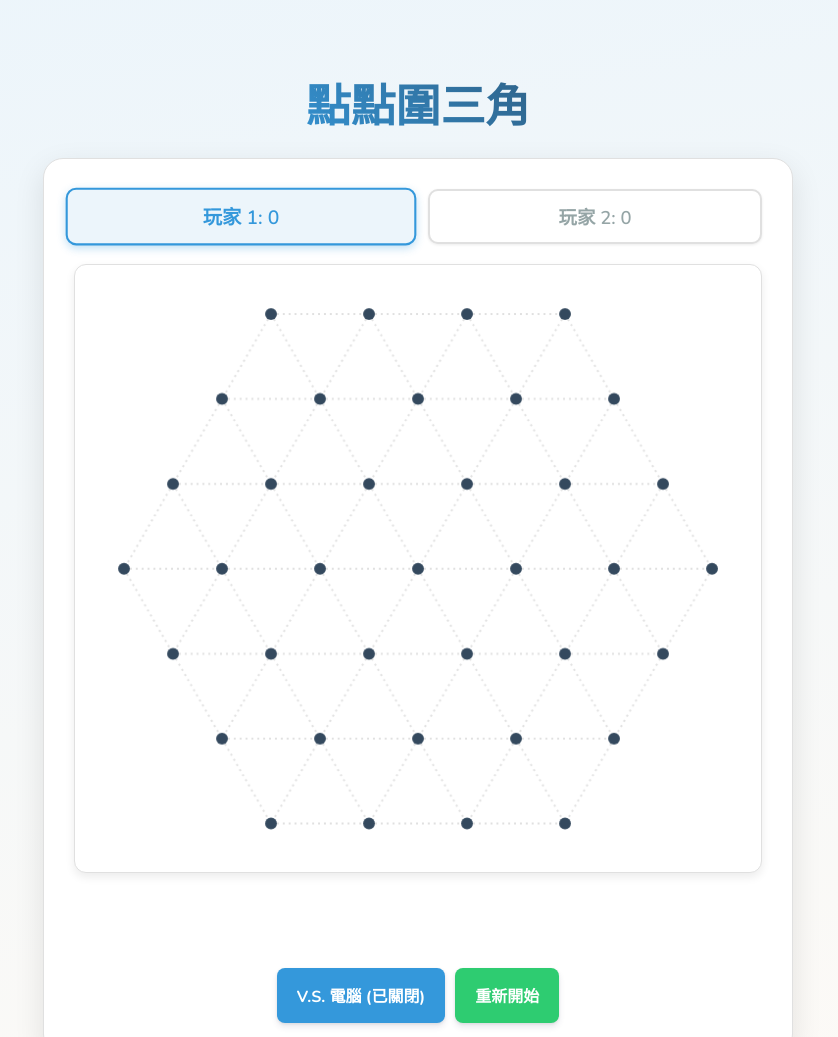
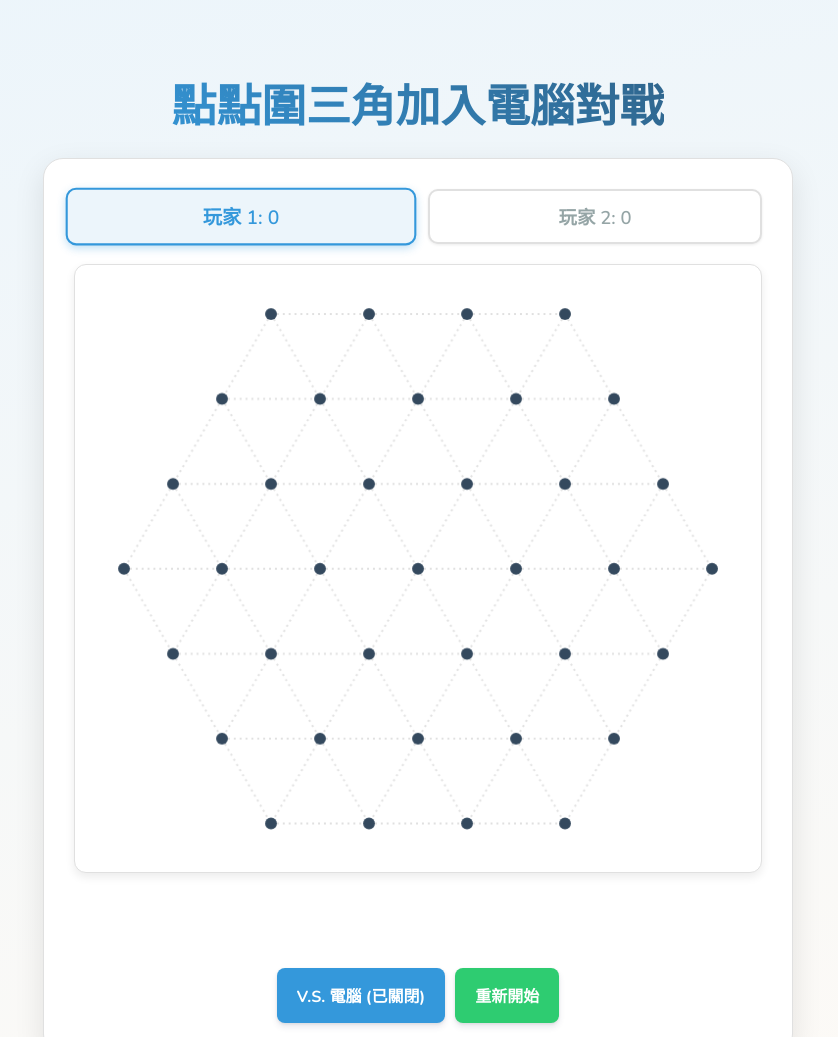
Before and after one commit to samzhangw/triangleai, a plain HTML site: page index.html in a window 1280 px wide. Shown: the top 1037 px of the page, without its empty margins (222-1060 px from the left). Drawn offline with nearby package versions, Linux system fonts and the light colour scheme.

Commit message:
Update index.html

```diff
--- a/index.html
+++ b/index.html
@@ -3,7 +3,7 @@
 <head>
     <meta charset="UTF-8">
     <meta name="viewport" content="width=device-width, initial-scale=1.0">
-    <title>點點圍三角</title>
+    <title>點點圍三角加入電腦對戰</title>
 
     <link rel="preconnect" href="https://fonts.googleapis.com">
     <link rel="preconnect" href="https://fonts.gstatic.com" crossorigin>
@@ -13,7 +13,7 @@
 </head>
 <body>
 
-    <h1>點點圍三角</h1>
+    <h1>點點圍三角加入電腦對戰</h1>
 
     <div id="game-container">
         <div id="status-bar">
```
